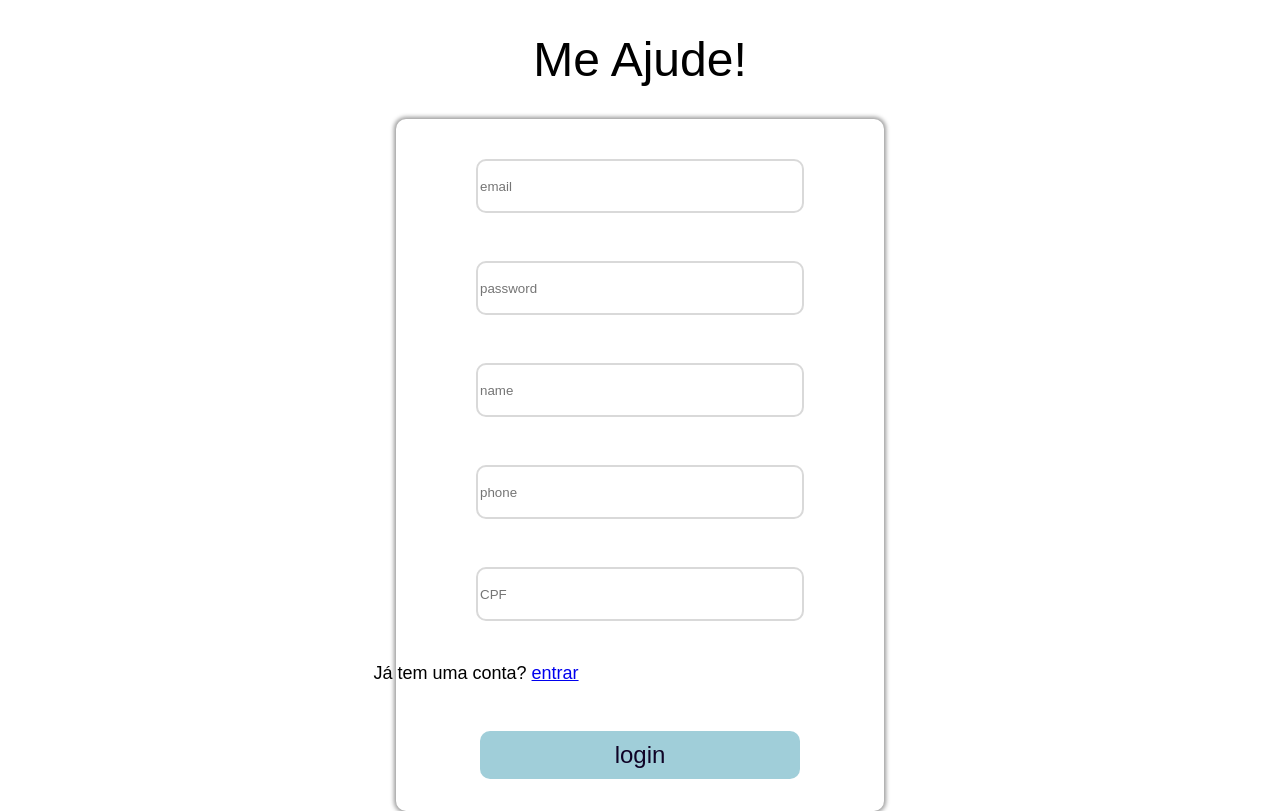
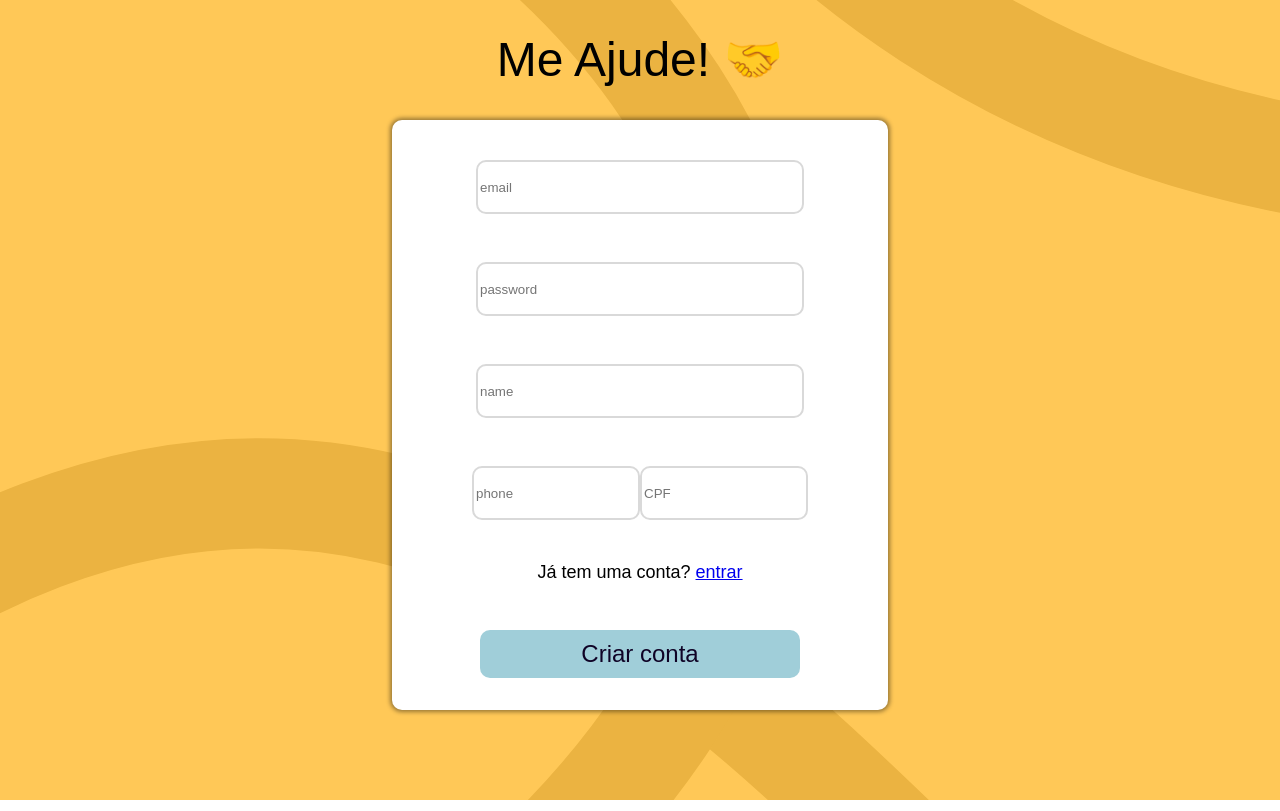
Before and after one commit to 710lucas/MeAjude-front, an Angular app: page /sign-up in a window 1280 px wide. Built offline with nearby package versions, Linux system fonts and the light colour scheme.

Commit message:
Atualizando pagina de criação de conta

```diff
--- a/src/app/sign-up/sign-up.component.html
+++ b/src/app/sign-up/sign-up.component.html
@@ -1,5 +1,5 @@
 <h1 class="header">
-    Me Ajude!
+    Me Ajude! 🤝
 </h1>
 
 <div class="login">
@@ -10,11 +10,12 @@
     <br>
     <input type="text" placeholder="name" class="inputField" id="name" [(ngModel)]="name">
     <br>
-    <input type="number" placeholder="phone" class="inputField" id="phone" [(ngModel)]="phone">
+    <div class="details">
+        <input type="number" placeholder="phone" class="inputField detail" id="phone" [(ngModel)]="phone">
+        <input type="text" placeholder="CPF" class="inputField detail" id="CPF" [(ngModel)]="document.content">
+    </div>
+    <p >Já tem uma conta? <a href="login">entrar</a></p>
     <br>
-    <input type="text" placeholder="CPF" class="inputField" id="CPF" [(ngModel)]="document.content">
-    <p style="transform: translate(-50%, 0); text-align: center;">Já tem uma conta? <a href="login">entrar</a></p>
-    <br>
-    <button type="button" class="button" (click)="signup()">login</button>
+    <button type="button" class="button" (click)="signup()">Criar conta</button>
 
 </div>
--- a/src/app/sign-up/sign-up.component.less
+++ b/src/app/sign-up/sign-up.component.less
@@ -0,0 +1,12 @@
+.details{
+    display: flex;
+
+    transform: translate(-25%, 0);
+
+
+
+}
+
+.detail{
+    width: 10rem !important;
+}
--- a/src/app/sign-up/sign-up.component.ts
+++ b/src/app/sign-up/sign-up.component.ts
@@ -1,4 +1,4 @@
-import { Component } from '@angular/core';
+import { AfterViewInit, Component, ElementRef } from '@angular/core';
 import { DocumentDTO } from '../DocumentDTO';
 import { DataService } from '../data-service.service';
 import { ToastrService } from 'ngx-toastr';
@@ -9,14 +9,18 @@ import { Router } from '@angular/router';
   templateUrl: './sign-up.component.html',
   styleUrls: ['./sign-up.component.less', '../login/login.component.less']
 })
-export class SignUpComponent {
+export class SignUpComponent implements AfterViewInit{
 
   dataService  : DataService
 
-  constructor(public router : Router, dataService : DataService, private toast : ToastrService){
+  constructor(public router : Router, private elementref : ElementRef, dataService : DataService, private toast : ToastrService){
     this.dataService = dataService
   }
 
+  ngAfterViewInit(): void {
+    this.elementref.nativeElement.ownerDocument.body.classList.add("page-container")
+    console.log(this.elementref.nativeElement.ownerDocument.body)
+  }
 
   email : string = ""
   password : string = ""
```
